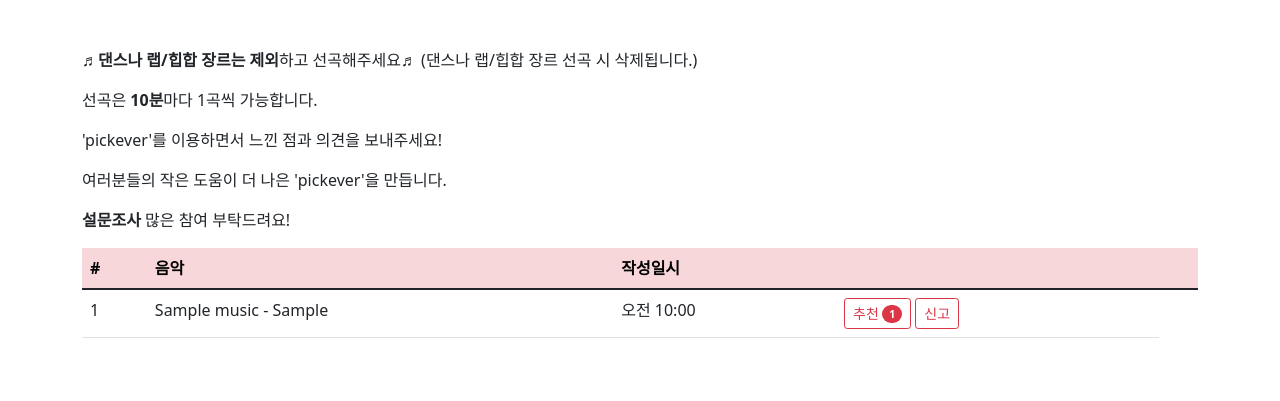
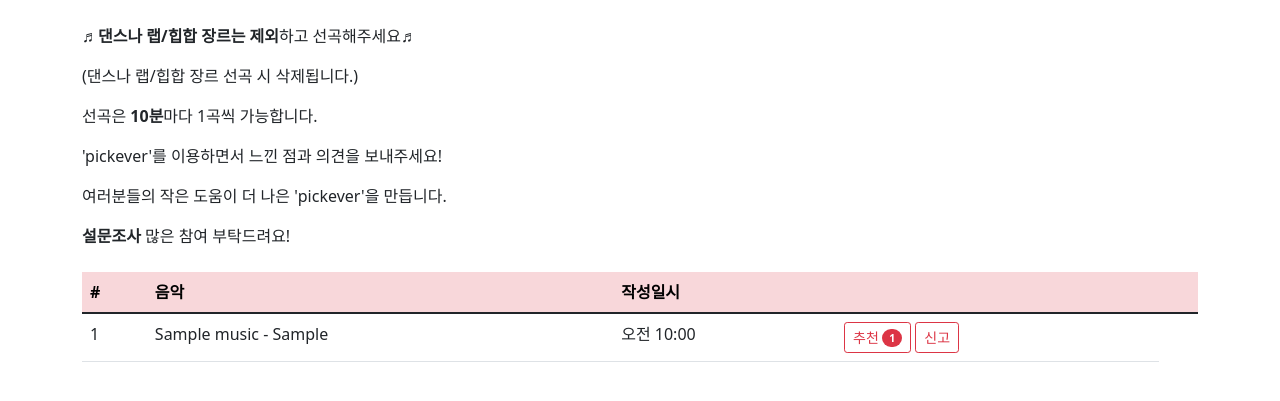
Before and after one commit to jy831/77projects, a Django app: page / in a window 1280 px wide. Shown: the part 57-458 px from the top of the page. Run offline with Django 4.2, Linux system fonts and the light colour scheme; tables that the repository leaves empty hold one stand-in row (values such as "Sample post"); some libraries are stand-ins or nearby versions.

Commit message:
간격조정

```diff
--- a/templates/pickever/music_list.html
+++ b/templates/pickever/music_list.html
@@ -1,6 +1,6 @@
 {% extends 'base.html' %}
 {% block content %}
-<div class="container mt-5">♬<b>댄스나 랩/힙합 장르는 제외</b>하고 선곡해주세요♬ (댄스나 랩/힙합 장르 선곡 시 삭제됩니다.){{text|linebreaks}}
+<div class="container my-4">♬<b>댄스나 랩/힙합 장르는 제외</b>하고 선곡해주세요♬{{text|linebreaks}}(댄스나 랩/힙합 장르 선곡 시 삭제됩니다.){{text|linebreaks}}
 선곡은 <b>10분</b>마다 1곡씩 가능합니다.{{text|linebreaks}} 'pickever'를 이용하면서 느낀 점과 의견을 보내주세요! {{text|linebreaks}} 여러분들의 작은 도움이 더 나은 'pickever'을 만듭니다.{{text|linebreaks}} <b>설문조사</b> 많은 참여 부탁드려요!</div>
 <div class="container my-3">
     <!-- message 표시 -->
```
